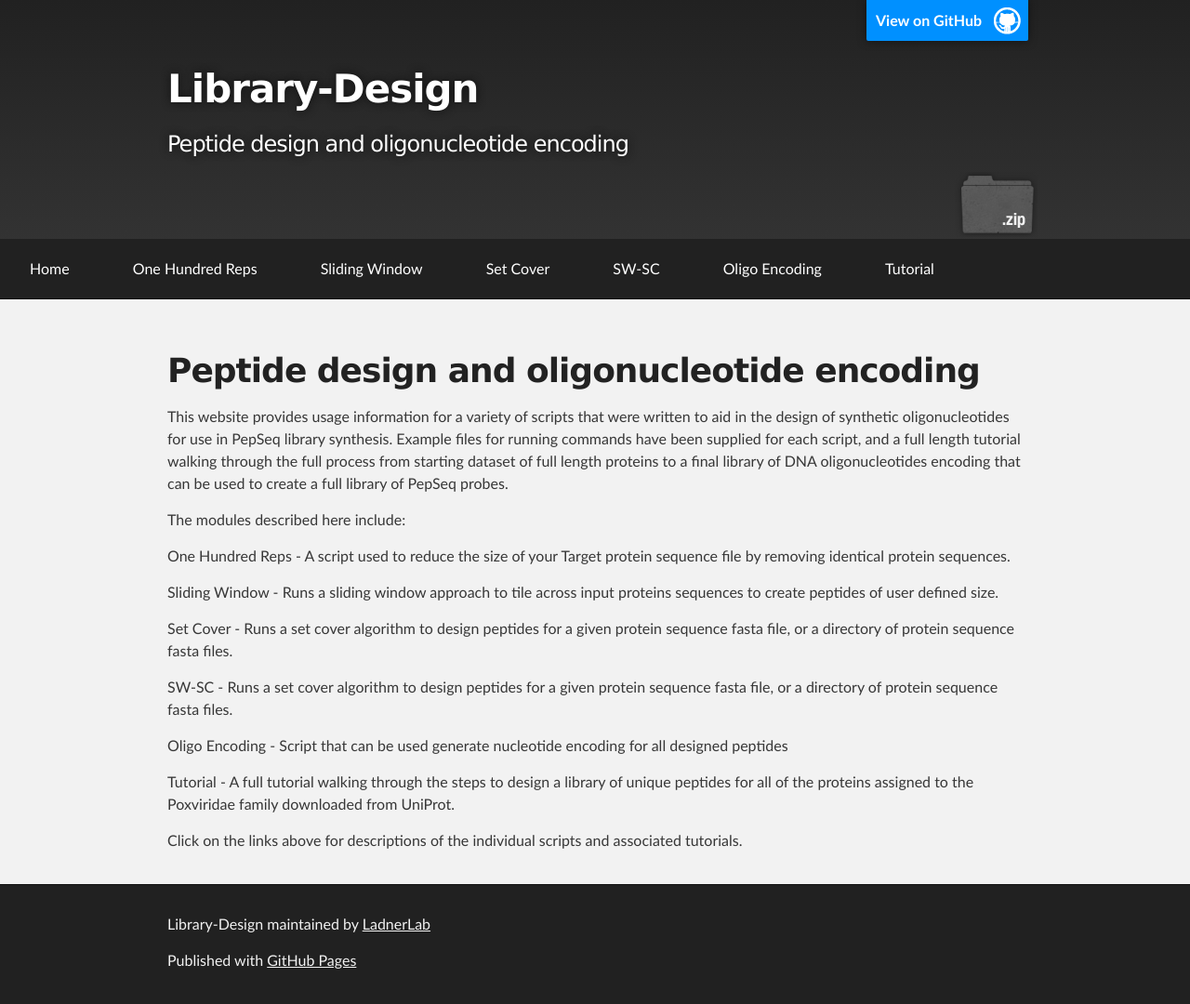
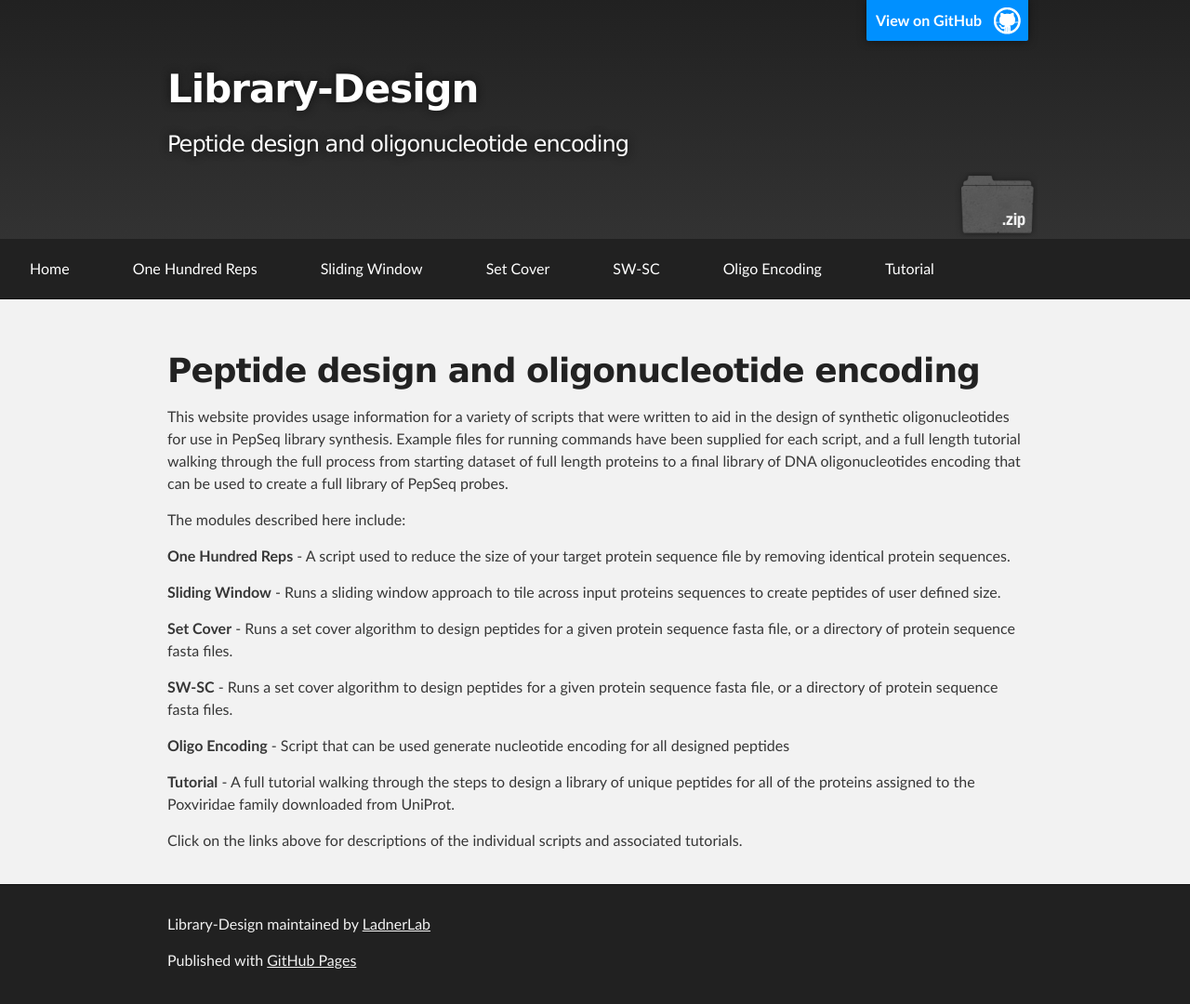
Before and after one commit to LadnerLab/Library-Design, a Jekyll site: the page built from docs/index.md, in a window 1280 px wide. Shown: the whole page at 93% size. Built offline with Jekyll 4.4.1, drawn with Linux system fonts in a browser that asks for light colours.

Commit message:
Update index.md

```diff
--- a/docs/index.md
+++ b/docs/index.md
@@ -8,16 +8,16 @@ This website provides usage information for a variety of scripts that were writt
 
 The modules described here include:
 
-One Hundred Reps - A script used to reduce the size of your Target protein sequence file by removing identical protein sequences.
+**One Hundred Reps** - A script used to reduce the size of your target protein sequence file by removing identical protein sequences.
 
-Sliding Window - Runs a sliding window approach to tile across input proteins sequences to create peptides of user defined size.
+**Sliding Window** - Runs a sliding window approach to tile across input proteins sequences to create peptides of user defined size.
 
-Set Cover - Runs a set cover algorithm to design peptides for a given protein sequence fasta file, or a directory of protein sequence fasta files.
+**Set Cover** - Runs a set cover algorithm to design peptides for a given protein sequence fasta file, or a directory of protein sequence fasta files.
 
-SW-SC - Runs a set cover algorithm to design peptides for a given protein sequence fasta file, or a directory of protein sequence fasta files.
+**SW-SC** - Runs a set cover algorithm to design peptides for a given protein sequence fasta file, or a directory of protein sequence fasta files.
 
-Oligo Encoding - Script that can be used generate nucleotide encoding for all designed peptides
+**Oligo Encoding** - Script that can be used generate nucleotide encoding for all designed peptides
 
-Tutorial - A full tutorial walking through the steps to design a library of unique peptides for all of the proteins assigned to the Poxviridae family downloaded from UniProt.
+**Tutorial** - A full tutorial walking through the steps to design a library of unique peptides for all of the proteins assigned to the Poxviridae family downloaded from UniProt.
 
 Click on the links above for descriptions of the individual scripts and associated tutorials.
```
